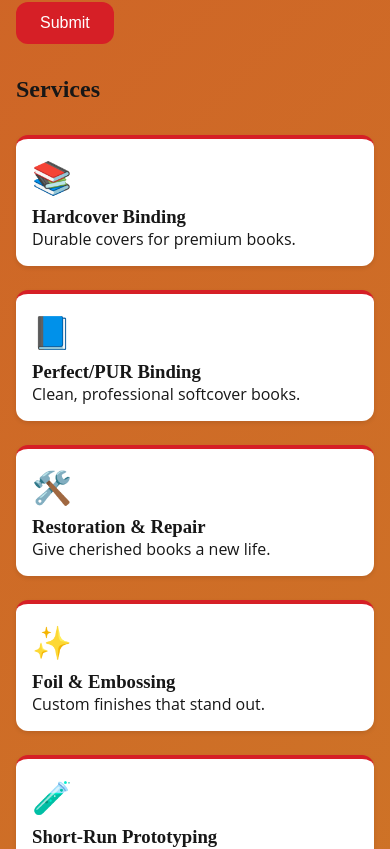
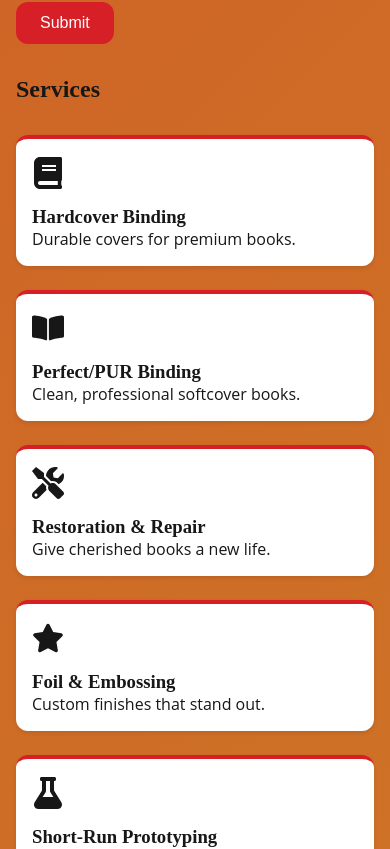
Before and after one commit to Thaki123/Baayno-Website, a Next.js app: page / in a window 390 px wide. Shown: the part 1598-2447 px from the top of the page. Built offline with nearby package versions, Linux system fonts and the light colour scheme; a web font is replaced by a local one.

Commit message:
feat: add icon set and responsive service cards

```diff
--- a/components/Blog.tsx
+++ b/components/Blog.tsx
@@ -2,6 +2,7 @@ import Link from 'next/link';
 import Image from 'next/image';
 import type { PostMeta } from '@/lib/posts';
 import styles from './Blog.module.css';
+import cardStyles from './Card.module.css';
 
 interface BlogProps {
   posts?: PostMeta[];
@@ -13,7 +14,7 @@ export default function Blog({ posts = [] }: BlogProps) {
       <h2 className="heading-font">Blog</h2>
       <div className={styles.blogGrid}>
         {posts.map((post) => (
-          <article key={post.slug} className="card">
+          <article key={post.slug} className={cardStyles.card}>
             {post.image && (
               <Image
                 src={post.image}
--- /dev/null
+++ b/components/Card.module.css
@@ -0,0 +1,26 @@
+.card {
+  background: var(--color-white);
+  padding: 1em;
+  border-radius: var(--radius);
+  border-top: 4px solid var(--color-accent);
+  box-shadow: var(--shadow, 0 2px 4px rgba(0, 0, 0, 0.1));
+  transition: transform 0.3s ease, box-shadow 0.3s ease;
+}
+
+.card img {
+  width: 100%;
+  height: auto;
+  border-radius: var(--radius);
+  margin-bottom: 0.5rem;
+}
+
+.icon {
+  font-size: 2rem;
+  margin-bottom: 0.5rem;
+}
+
+.card:hover,
+.card:focus-within {
+  transform: translateY(-5px);
+  box-shadow: 0 6px 12px rgba(0, 0, 0, 0.15);
+}
--- a/components/Portfolio.tsx
+++ b/components/Portfolio.tsx
@@ -2,6 +2,7 @@ import Image from 'next/image';
 import { useState } from 'react';
 import { motion } from 'framer-motion';
 import styles from './Portfolio.module.css';
+import cardStyles from './Card.module.css';
 
 interface PortfolioItem {
   img: string;
@@ -63,7 +64,7 @@ export default function Portfolio() {
         {portfolioData.map((item, idx) => (
           <motion.article
             key={idx}
-            className={`card ${styles.card}`}
+            className={`${cardStyles.card} ${styles.card}`}
             style={{ gridRowEnd: `span ${spans[idx]}` }}
             initial={{ opacity: 0, y: 20 }}
             whileInView={{ opacity: 1, y: 0 }}
--- a/components/Services.module.css
+++ b/components/Services.module.css
@@ -8,3 +8,9 @@
   grid-template-columns: repeat(auto-fit, minmax(250px, 1fr));
   gap: 1.5rem;
 }
+
+@media (max-width: 600px) {
+  .serviceGrid {
+    grid-template-columns: 1fr;
+  }
+}
--- a/components/Services.tsx
+++ b/components/Services.tsx
@@ -1,8 +1,12 @@
 import { useEffect, useState } from 'react';
 import styles from './Services.module.css';
+import cardStyles from './Card.module.css';
+import { FaBook, FaBookOpen, FaTools, FaStar, FaFlask, FaIndustry } from 'react-icons/fa';
+
+const icons = { FaBook, FaBookOpen, FaTools, FaStar, FaFlask, FaIndustry };
 
 interface Service {
-  icon?: string;
+  icon?: keyof typeof icons;
   title: string;
   description: string;
 }
@@ -21,13 +25,20 @@ export default function Services() {
     <section id="services" className={`container ${styles.services}`}>
       <h2 className="heading-font">Services</h2>
       <div className={styles.serviceGrid}>
-        {services.map((service, idx) => (
-          <article key={idx} className="card">
-            {service.icon && <div className="icon">{service.icon}</div>}
-            <h3>{service.title}</h3>
-            <p>{service.description}</p>
-          </article>
-        ))}
+        {services.map((service, idx) => {
+          const Icon = service.icon ? icons[service.icon] : null;
+          return (
+            <article key={idx} className={cardStyles.card}>
+              {Icon && (
+                <div className={cardStyles.icon}>
+                  <Icon />
+                </div>
+              )}
+              <h3>{service.title}</h3>
+              <p>{service.description}</p>
+            </article>
+          );
+        })}
       </div>
     </section>
   );
--- a/package.json
+++ b/package.json
@@ -17,7 +17,8 @@
     "next-pwa": "^5.6.0",
     "nodemailer": "^7.0.5",
     "react": "19.1.0",
-    "react-dom": "19.1.0"
+    "react-dom": "19.1.0",
+    "react-icons": "^5.5.0"
   },
   "devDependencies": {
     "@eslint/eslintrc": "^3",
--- a/public/data/company.json
+++ b/public/data/company.json
@@ -5,32 +5,32 @@
   ],
   "services": [
     {
-      "icon": "📚",
+      "icon": "FaBook",
       "title": "Hardcover Binding",
       "description": "Durable covers for premium books."
     },
     {
-      "icon": "📘",
+      "icon": "FaBookOpen",
       "title": "Perfect/PUR Binding",
       "description": "Clean, professional softcover books."
     },
     {
-      "icon": "🛠️",
+      "icon": "FaTools",
       "title": "Restoration & Repair",
       "description": "Give cherished books a new life."
     },
     {
-      "icon": "✨",
+      "icon": "FaStar",
       "title": "Foil & Embossing",
       "description": "Custom finishes that stand out."
     },
     {
-      "icon": "🧪",
+      "icon": "FaFlask",
       "title": "Short-Run Prototyping",
       "description": "Test editions without large commitments."
     },
     {
-      "icon": "🏭",
+      "icon": "FaIndustry",
       "title": "Industrial Finishing",
       "description": "High-volume finishing for publishers."
     }
--- a/styles/globals.css
+++ b/styles/globals.css
@@ -130,34 +130,6 @@ body {
     box-shadow: 0 2px 4px rgba(0, 0, 0, 0.1);
 }
 
-/* Shared components */
-.card {
-    background: var(--color-white);
-    padding: 1em;
-    border-radius: var(--radius);
-    border-top: 4px solid var(--color-accent);
-    box-shadow: var(--shadow, 0 2px 4px rgba(0, 0, 0, 0.1));
-    transition: all 0.3s ease;
-}
-
-.card img {
-    width: 100%;
-    height: auto;
-    border-radius: var(--radius);
-    margin-bottom: 0.5rem;
-}
-
-.card .icon {
-    font-size: 2rem;
-    margin-bottom: 0.5rem;
-}
-
-.card:hover,
-.card:focus-within {
-    transform: translateY(-5px);
-    box-shadow: 0 6px 12px rgba(0, 0, 0, 0.15);
-}
-
 /* Form elements */
 .form-group {
     margin-bottom: 1em;
```
Also changed, not shown: 1 other file (tests, documents, lock files or other folders).
